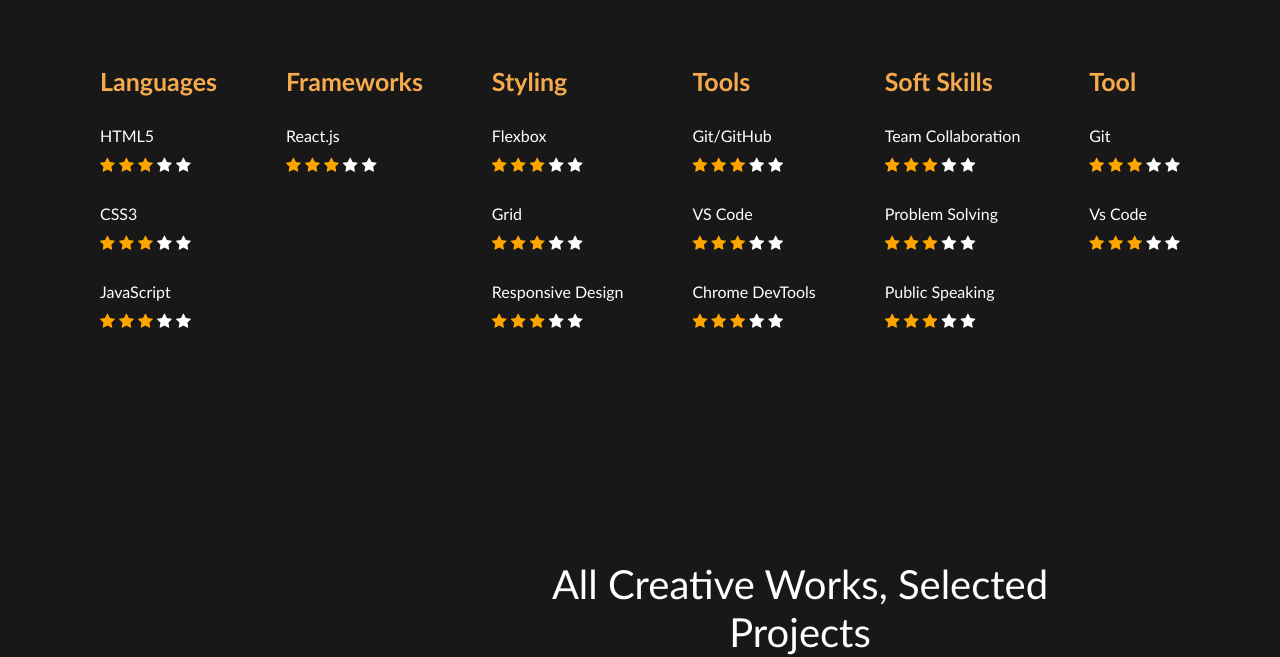
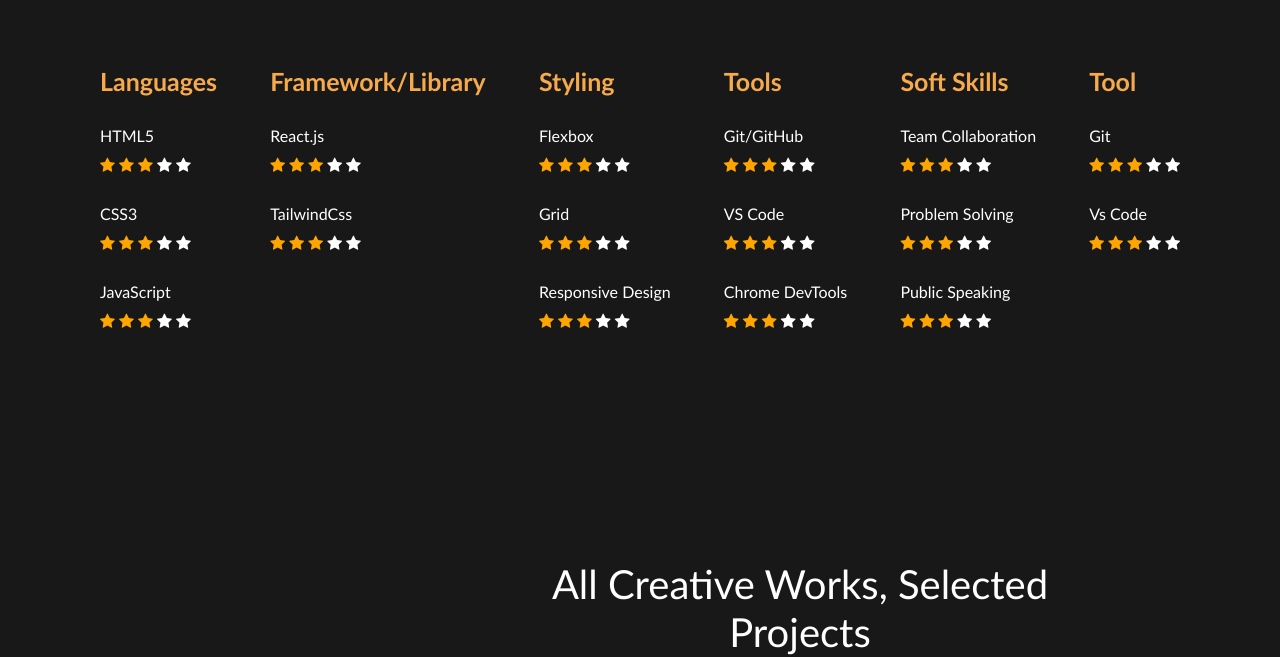
Before and after one commit to KhushiJain2924/portfolio-website, a plain HTML site: page index.html in a window 1280 px wide. Shown: the part 1247-1904 px from the top of the page. Drawn offline with Linux system fonts and the light colour scheme.

Commit message:
Upgrade My Skills Section

```diff
--- a/index.html
+++ b/index.html
@@ -100,7 +100,7 @@
 
 
         <div>
-          <div class="skills-heading">Frameworks</div>
+          <div class="skills-heading">Framework/Library</div>
           <div>React.js</div>
           <div style="line-height: 40px;"><span class="fa fa-star checked"></span>
             <span class="fa fa-star checked"></span>
@@ -109,6 +109,13 @@
             <span class="fa fa-star"></span>
           </div>
             <br>
+            <div>TailwindCss</div>
+            <div style="line-height: 40px;"><span class="fa fa-star checked"></span>
+              <span class="fa fa-star checked"></span>
+              <span class="fa fa-star checked"></span>
+              <span class="fa fa-star"></span>
+              <span class="fa fa-star"></span>
+            </div>
         </div>
 
 
```
